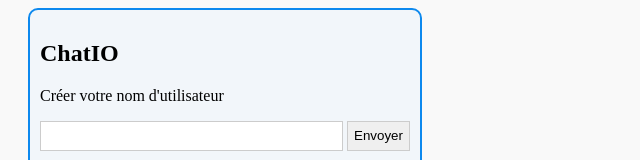
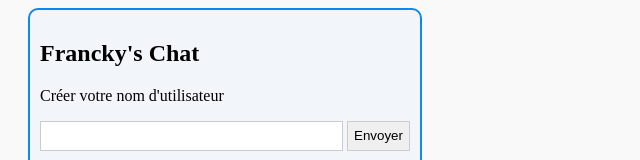
Before and after one commit to franck-artaud/CHAT-WITH-NODE-JS, a website: page index.html in a window 1280 px wide. Shown: the top 160 px of the page, without its empty margins (0-640 px from the left). Drawn offline with nearby package versions, Linux system fonts and the light colour scheme; no server answers.

Commit message:
title change

```diff
--- a/index.html
+++ b/index.html
@@ -58,7 +58,7 @@ input {
 <body>
     <div class="container">
         <div id="nameWrapper">
-            <h2>ChatIO</h2>
+            <h2>Francky's Chat</h2>
             <p>Créer votre nom d'utilisateur</p>
             <div id="error"></div>
             <form id="usernameForm">
@@ -68,7 +68,7 @@ input {
         </div>
 
         <div id="mainWrapper">
-            <h2>ChatIO</h2>
+            <h2>Francky's Chat</h2>
             <div id="chatWrapper">
                 <div id="chatWindow"></div>
                 <form id="messageForm">
```
